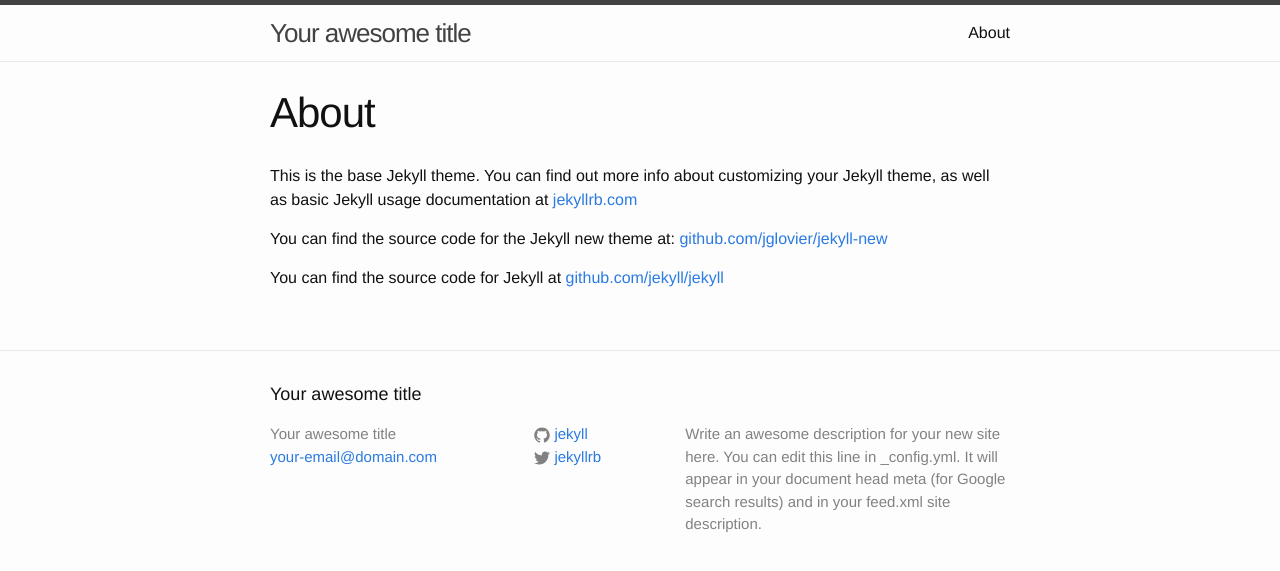
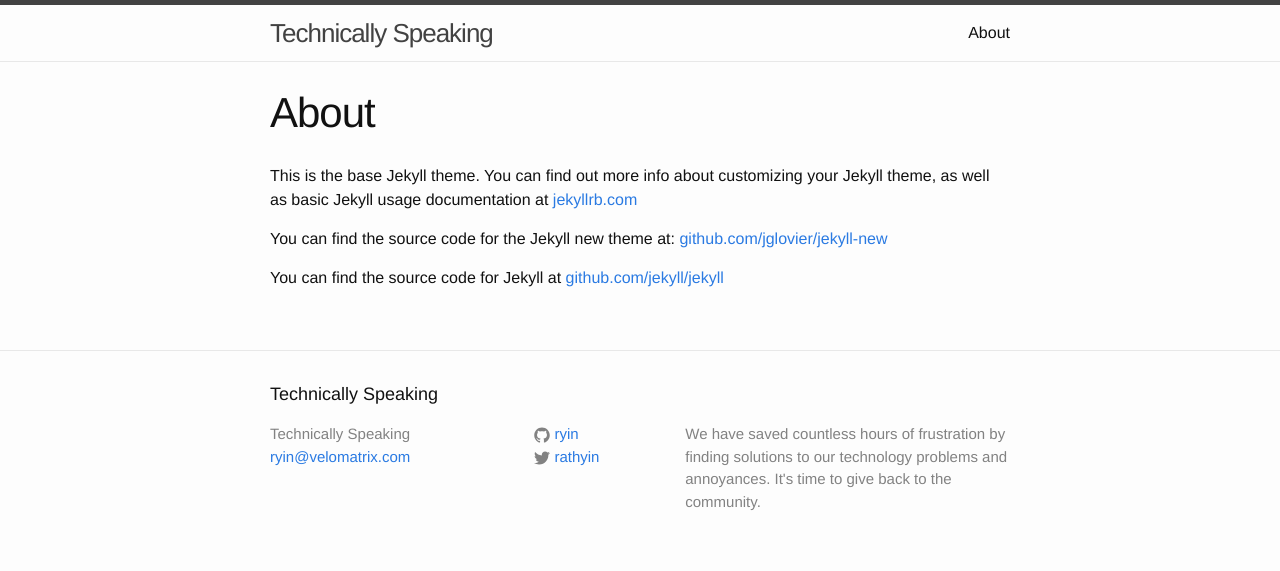
Before and after one commit to velomatrix/velomatrix.github.io, a Jekyll site: the page built from about.md, in a window 1280 px wide. Shown: the top 571 px of the page. Built offline with Jekyll 4.4.1, drawn with Linux system fonts in a browser that asks for light colours.

```diff
--- a/_config.yml
+++ b/_config.yml
@@ -1,14 +1,14 @@
 # Site settings
-title: Your awesome title
-email: your-email@domain.com
+title: Technically Speaking
+email: ryin@velomatrix.com
 description: > # this means to ignore newlines until "baseurl:"
-  Write an awesome description for your new site here. You can edit this
-  line in _config.yml. It will appear in your document head meta (for
-  Google search results) and in your feed.xml site description.
+  We have saved countless hours of frustration by finding solutions to our technology problems and annoyances. It's time to give back to the community.
 baseurl: "" # the subpath of your site, e.g. /blog/
-url: "http://yourdomain.com" # the base hostname & protocol for your site
-twitter_username: jekyllrb
-github_username:  jekyll
+url: "http://velomatrix.github.io" # the base hostname & protocol for your site
+twitter_username: rathyin
+github_username:  ryin
 
 # Build settings
 markdown: kramdown
+
+exclude: [vendor]
```
Also changed, not shown: _posts/2011-01-07-access-your-vmware-instance-with-nat-and-a-static-ip-address.markdown (added, +43 -0 lines), _posts/2015-02-10-welcome-to-jekyll.markdown (deleted, +0 -25 lines).
